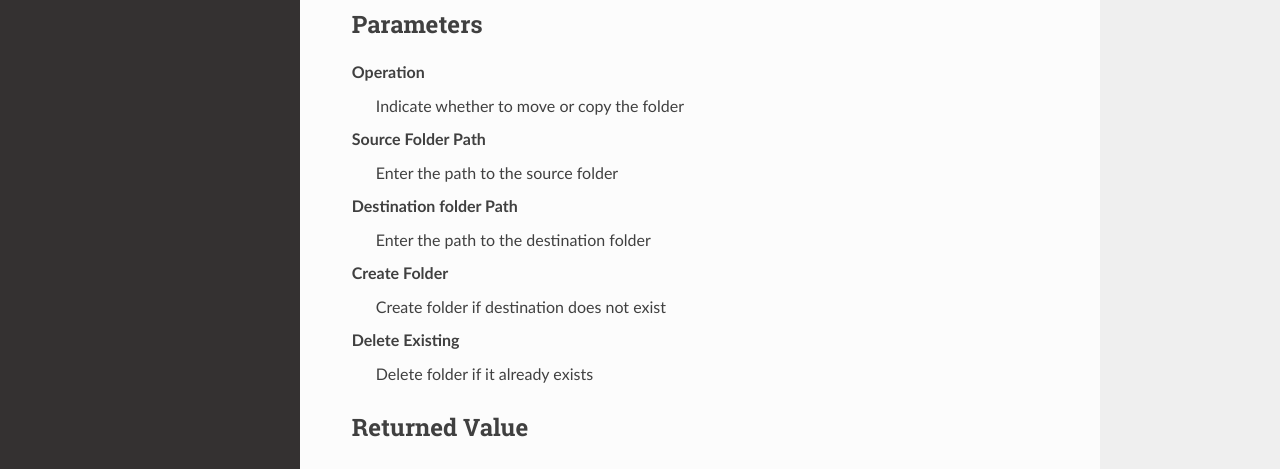
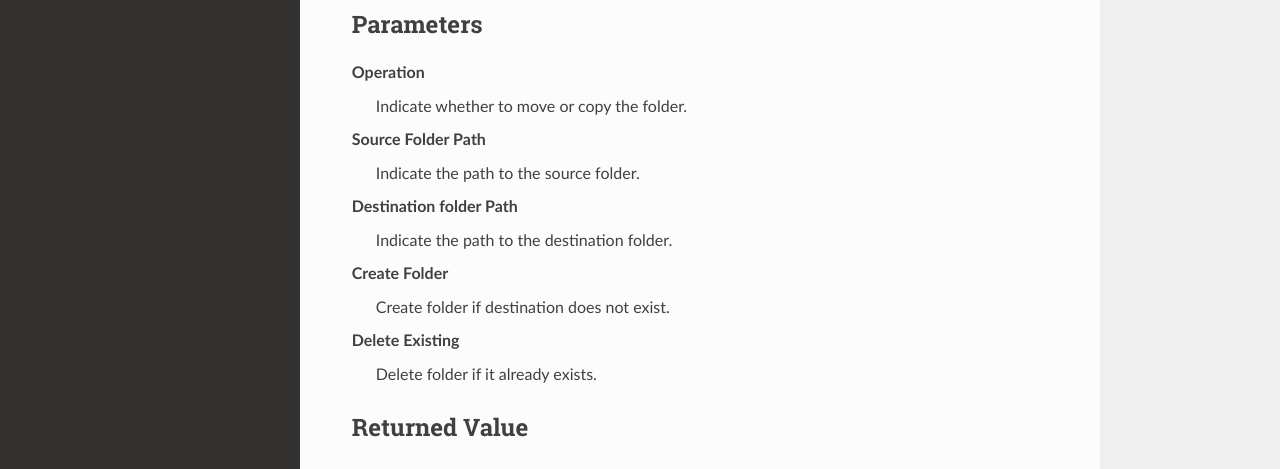
Before and after one commit to stupidmankind/BYpassDoc, a Sphinx documentation site: the page built from docs/source/commands/movefolder.rst, in a window 1280 px wide and 1321 px high. Shown: the part 384-853 px from the top of the window. Built offline with Sphinx 7.4.7 and the Read the Docs theme 2.0.0, drawn with Linux system fonts in a browser that asks for light colours.

Commit message:
Update movefolder.rst
Edit description

```diff
--- a/docs/source/commands/movefolder.rst
+++ b/docs/source/commands/movefolder.rst
@@ -14,19 +14,19 @@ Parameters
 ----------
 
 **Operation**
-	Indicate whether to move or copy the folder
+	Indicate whether to move or copy the folder.
 
 **Source Folder Path**
-	Enter the path to the source folder
+	Indicate the path to the source folder.
 
 **Destination folder Path**
-	Enter the path to the destination folder
+	Indicate the path to the destination folder.
 
 **Create Folder**
-	Create folder if destination does not exist
+	Create folder if destination does not exist.
 
 **Delete Existing**
-	Delete folder if it already exists
+	Delete folder if it already exists.
 
 
 
```
